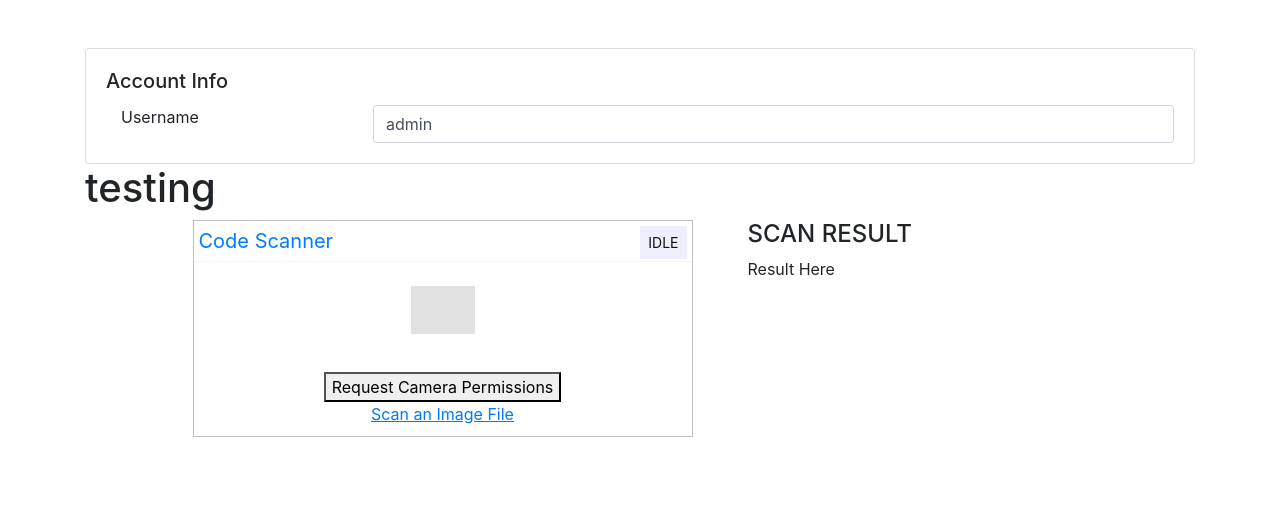
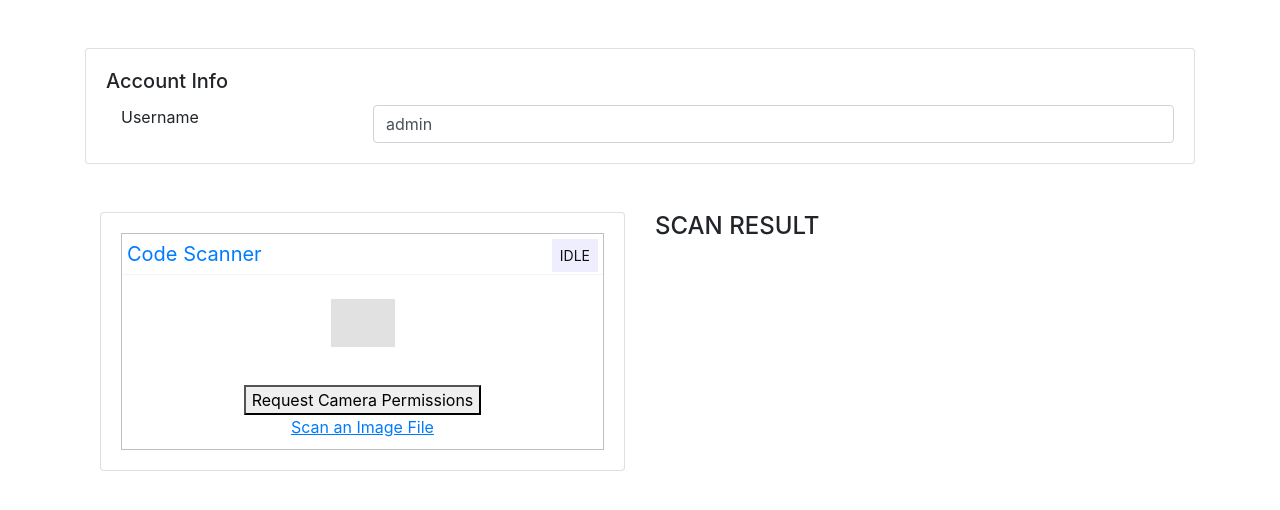
Before and after one commit to bintangx1902/lab_app_assistant, a Django app: page /presence in a window 1280 px wide. Shown: the top 510 px of the page. Run offline with Django 3.2, Linux system fonts and the light colour scheme; a user stored in the database is signed in; data comes from the database, SQL or seed files in the repository; some libraries are stand-ins or nearby versions; grey boxes are pictures that could not be loaded.

Commit message:
fixing template

```diff
--- a/presence/templates/presence/cam.html
+++ b/presence/templates/presence/cam.html
@@ -3,32 +3,23 @@
 {% block head %}
 <script src="https://cdn.jsdelivr.net/npm/axios/dist/axios.min.js"></script>
 <script src="https://cdnjs.cloudflare.com/ajax/libs/crypto-js/3.1.2/rollups/aes.js" integrity="sha256-/H4YS+7aYb9kJ5OKhFYPUjSJdrtV6AeyJOtTkw6X72o=" crossorigin="anonymous"></script>
-<style>
-    .result {
-        background-color: green;
-        color: #fff;
-        padding: 20px;
-    }
-
-    .row {
-        display: flex;
-    }
-</style>
 {% endblock %}
 
 {% block content %}
-
-<div class="container">
-    <h1>testing</h1>
+<div class="container mt-5">
     <script src="{% static 'user/js/qrcode.min.js' %}"></script>
 
-    <div class="row mx-auto">
-        <div class="col-lg-4 col-4 mx-auto">
-            <div style="width:500px;" id="reader"></div>
+    <div class="d-lg-flex">
+        <div class="col-lg col mx-auto">
+            <div class="card">
+                <div class="card-body">
+                    <div id="reader"></div>
+                </div>
+            </div>
         </div>
-        <div class="col-lg-4 col-4 mx-auto">
+        <div class="col-lg col mx-auto">
             <h4>SCAN RESULT</h4>
-            <div id="result">Result Here</div>
+            <div id="result"></div>
         </div>
     </div>
 </div>
@@ -62,7 +53,7 @@
             onScanError(error.response.data.text)
 
         })
-        document.getElementById('result').innerHTML = '<span class="result">' + handle + '</span>'
+        document.getElementById('result').innerHTML = '<span class="alert alert-info">' + handle + '</span>'
 
     }
 
```
